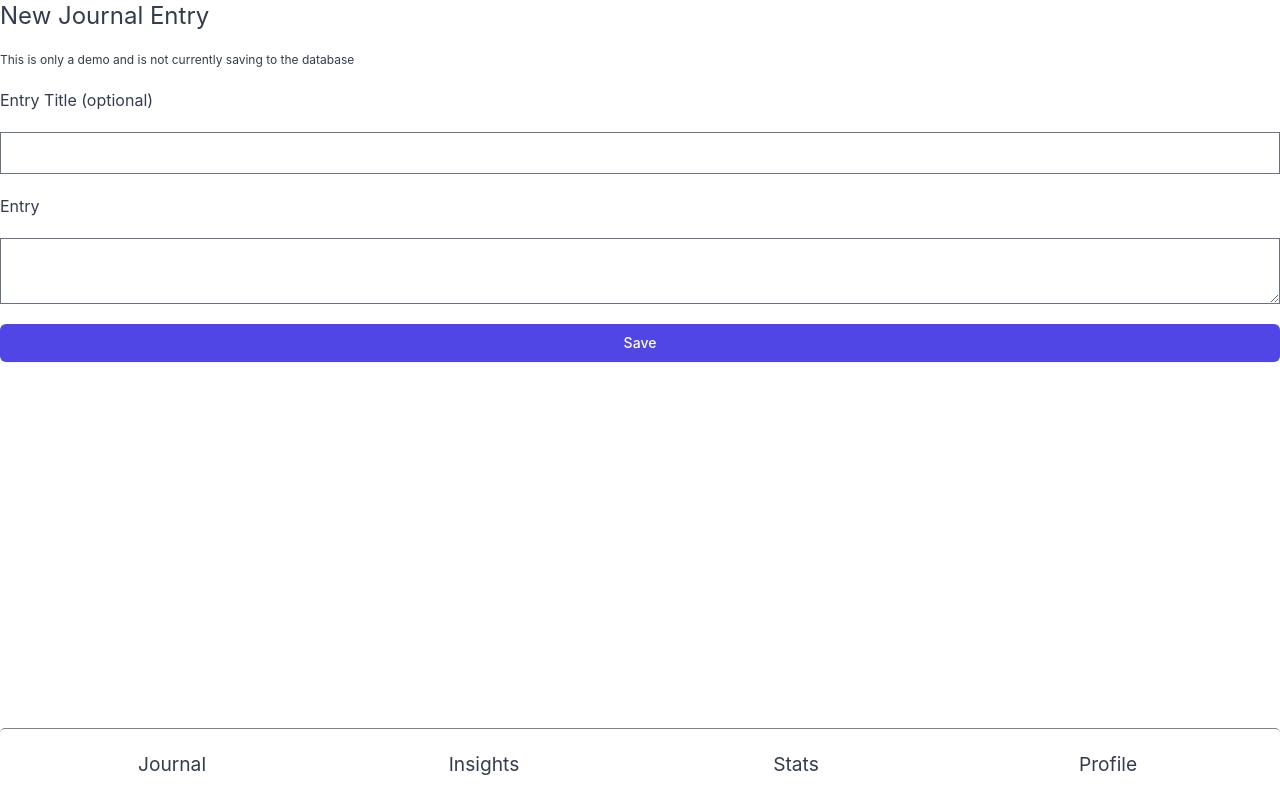
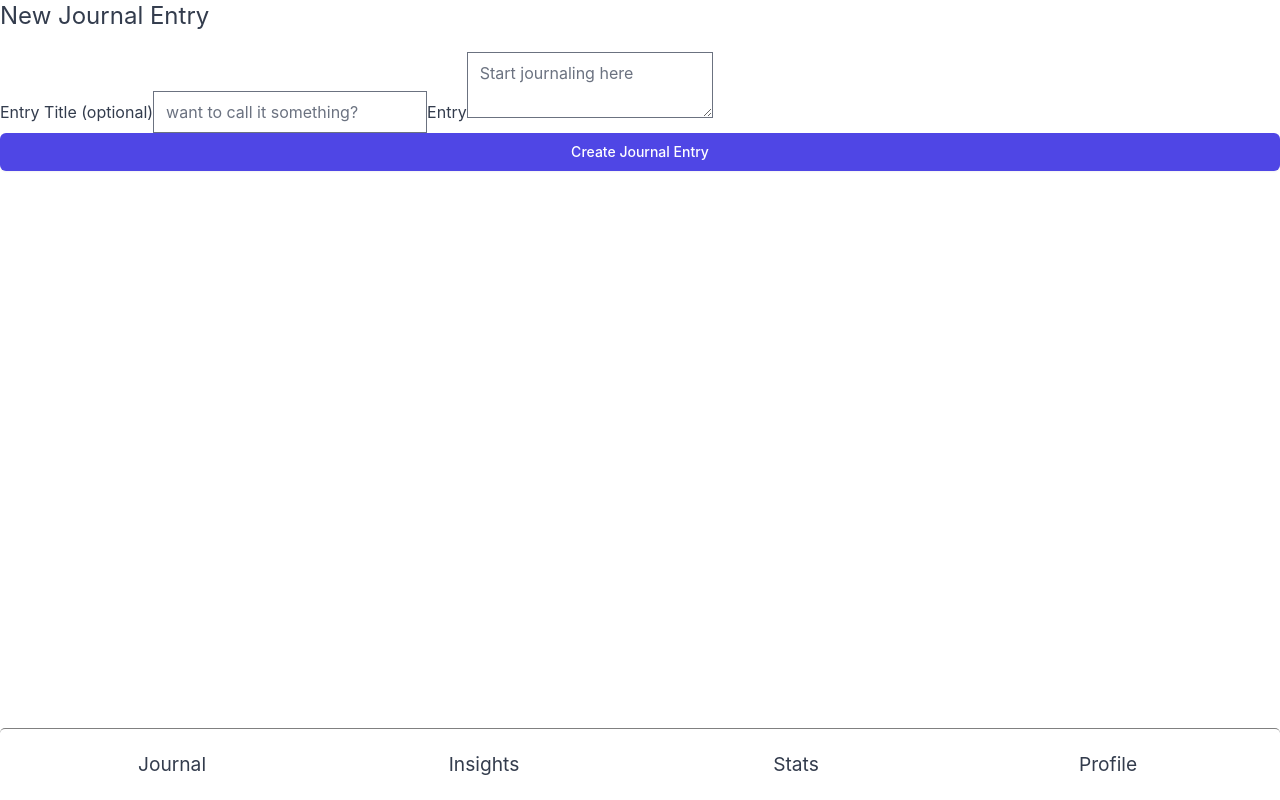
Before and after one commit to tkinzer/insightloop-ui, a React (Vite) app: page /journal/new in a window 1280 px wide. Built offline with nearby package versions, Linux system fonts and the light colour scheme; no server answers.

Commit message:
Fix bug in user context to route user to login if no user is availanle

```diff
--- a/src/components/context/UserContext.tsx
+++ b/src/components/context/UserContext.tsx
@@ -7,6 +7,7 @@ export type UserState =
   | {
       state: 'SIGNED_IN';
       currentUser: User;
+      uid: string;
     }
   | {
       state: 'SIGNED_OUT';
@@ -21,6 +22,7 @@ const UserReducer = (state: UserState, action: UserActions): UserState => {
       return {
         state: 'SIGNED_IN',
         currentUser: action.payload.user,
+        uid: action.payload.user.uid,
       };
       break;
     case 'SIGN_OUT':
--- a/src/journal/NewEntry.tsx
+++ b/src/journal/NewEntry.tsx
@@ -1,44 +1,19 @@
-import { useState, useRef } from 'react';
 import { useNavigate } from 'react-router-dom';
 import useJournalEntries from './useJournalEntries';
 
 export const NewEntry = () => {
   const { createEntry } = useJournalEntries();
   const navigate = useNavigate();
-  const [entry, setEntry] = useState('');
-  const [title, setTitle] = useState('');
-  const entryRef = useRef<HTMLTextAreaElement>(null);
-  const titleRef = useRef<HTMLInputElement>(null);
 
-  const handleSubmit = async (e: React.MouseEvent<HTMLButtonElement>) => {
+  const handleSubmit = async (e: any) => {
     e.preventDefault();
-    console.log('handleSubmit', entry, title);
-    if (!entry || !title) {
-      console.log('entry or title is empty');
-      return;
-    } else {
-      console.log('create entry', title, entry);
-      createEntry(title, entry);
-    }
-  };
-
-  const handleEntryChange = (e: React.ChangeEvent<HTMLTextAreaElement>) => {
-    const { value } = e.target;
-    console.log('handleEntryChange', value);
-    setEntry(value);
-  };
-  const handleTitleChange = (e: React.ChangeEvent<HTMLInputElement>) => {
-    const { value } = e.target;
-    console.log('handleTitleChange', value);
-
-    // TODO: debounce and clean up
-    setTitle(value);
-    // () => {
-    //   setTimeout(() => {
-    //     console.log('handleTitleChange', value);
-    //     setTitle(value);
-    //   }, 5000);
-    // };
+    const formData = new FormData(e.target);
+    const entry = formData.get('entry') ?? '';
+    const title = formData.get('title') ?? '';
+    createEntry(entry.toString(), title.toString()).then((res) => {
+      console.log('created', res);
+      navigate('/journal');
+    });
   };
 
   // TODO - add a button to save the entry and title as a draft
@@ -46,17 +21,18 @@ export const NewEntry = () => {
   return (
     <div className="form w-full flex flex-col h-full justify-center align-center gap-5">
       <h1 className="text-2xl">New Journal Entry</h1>
-      <p className="text-xs">This is only a demo and is not currently saving to the database</p>
+      <form onSubmit={handleSubmit}>
         <label htmlFor="title">Entry Title (optional)</label>
-      <input type="text" id="title" ref={titleRef} onChange={handleTitleChange} />
+        <input type="text" id="title" name="title" placeholder="want to call it something?" />
         <label htmlFor="entry-text">Entry</label>
-      <textarea id="entry-text" ref={entryRef} onChange={handleEntryChange} />
+        <textarea id="entry-text" name="entry" placeholder="Start journaling here" />
         <button
           className="w-full flex justify-center py-2 px-4 border border-transparent rounded-md shadow-sm text-sm font-medium text-white bg-indigo-600 hover:bg-indigo-700 focus:outline-none focus:ring-2 focus:ring-offset-2 focus:ring-indigo-500"
-        onClick={handleSubmit}
+          type="submit"
         >
-        Save
+          Create Journal Entry
         </button>
+      </form>
     </div>
   );
 };
--- a/src/journal/useJournalEntries.tsx
+++ b/src/journal/useJournalEntries.tsx
@@ -14,7 +14,7 @@ type JournalContext = {
   entries: JournalEntryProps[];
   loading: boolean;
   refresh: () => void;
-  createEntry: (title: string, entry: string) => void;
+  createEntry: (entry: string, title: string) => Promise<any>;
   deleteEntry?: (id: string) => Promise<void>;
   updateEntry?: (id: string, title: string, entry: string) => Promise<void>;
 };
@@ -23,7 +23,7 @@ const defaultValue: JournalContext = {
   entries: [],
   loading: false,
   refresh: () => {},
-  createEntry: () => {},
+  createEntry: () => Promise.resolve({}),
 };
 const journalContext = React.createContext<JournalContext>(defaultValue);
 
@@ -36,12 +36,13 @@ export function JournalProvider(props: { children: ReactNode }) {
   const [defaultQuery, setDefaultQuery] = useState<string>('users/PTvz4bNu9VuFeKE0DkYV/journal-entries');
   const { firestore } = useFirebaseContext();
 
-  function createEntry(title: string, entry: string) {
-    console.log('create entry pipe', title, entry);
+  function createEntry(entry: string, title: string): Promise<any> {
+    console.log('createEntry', entry, title);
     if (!firestore) {
-      console.debug('firestore is not ready');
-      return;
+      throw new Error('Firestore is not available');
     }
+    setLoading(true);
+
     const newEntry = {
       title: title ?? '',
       entry: entry,
@@ -49,16 +50,21 @@ export function JournalProvider(props: { children: ReactNode }) {
       createdAt: new Date(),
       updatedAt: new Date(),
     };
-    setLoading(true);
-    addDoc(collection(firestore, defaultQuery), newEntry)
-      .then((docRef) => {
-        console.log('createEntry', docRef);
+
+    const docs = addDoc(collection(firestore, defaultQuery), newEntry)
+      .then(() => {
+        return getDocs(collection(firestore, defaultQuery));
+      })
+      .then((docs) => {
+        setEntries(docs);
         setLoading(false);
       })
-      .catch((err) => {
-        console.error(err);
+      .catch((error) => {
+        console.error(error);
         setLoading(false);
       });
+
+    return docs;
   }
 
   function refresh() {
@@ -105,11 +111,13 @@ export default function useJournalEntries(): JournalContext {
 
   // Update the entries when the user changes
   useEffect(() => {
-    console.log('updating entries', entries);
     if (!entries) {
-      refresh();
+      const refreshTimeout = setTimeout(() => {
+        refresh();
+      }, 1000);
+      return () => clearTimeout(refreshTimeout);
     }
-  }, [entries]);
+  }, []);
 
   return { entries, loading, createEntry, refresh };
 }
```
Also changed, not shown: src/journal/todo.md (added, +4 -0 lines). Lines whose indentation alone changed are shown as unchanged.
